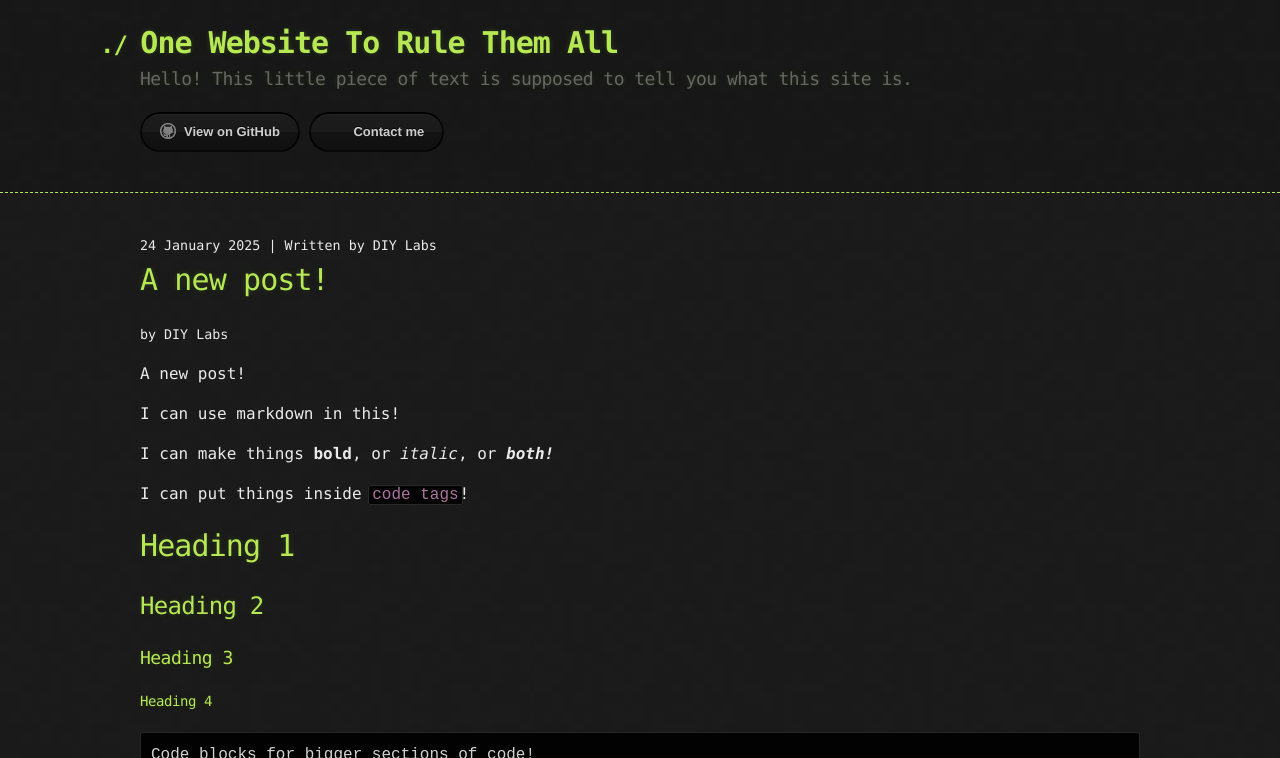
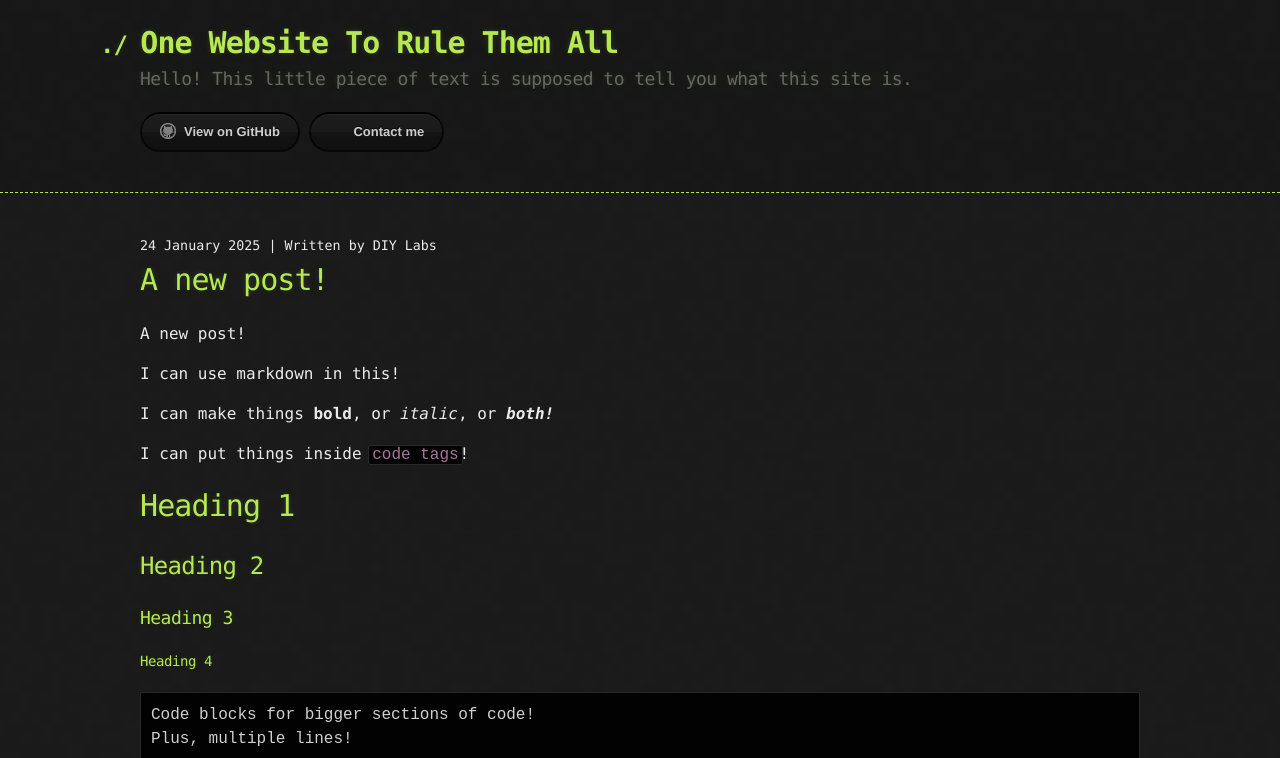
Before and after one commit to DIYLabsED/DIYLabsED.github.io, a Jekyll site: the page built from _posts/2025-01-24-new-post.md, in a window 1280 px wide, cut to the strip 0-758 px from the top of the page. Built offline with Jekyll 4.4.1, drawn with Linux system fonts in a browser that asks for light colours.

Commit message:
Remove second author text

```diff
--- a/_layouts/post.html
+++ b/_layouts/post.html
@@ -5,7 +5,6 @@ layout: default
 <small>{{ page.date | date: "%-d %B %Y" }} |  Written by {{page.author | default: site.author}}</small>
 <h1>{{ page.title }}</h1>
 
-<small class="view">by {{ page.author | default: site.author }}</small>
 
 
 {{content}}
```
